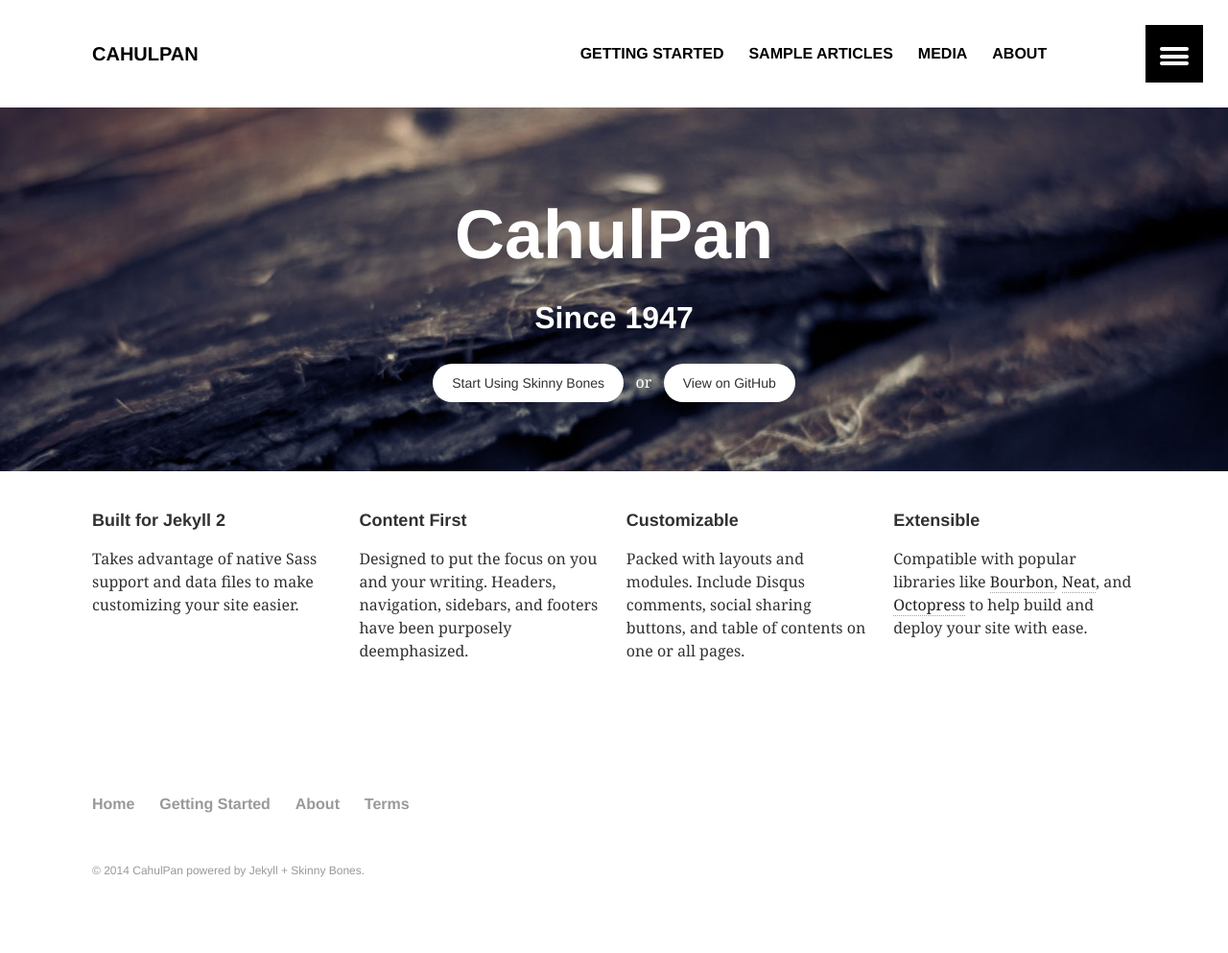
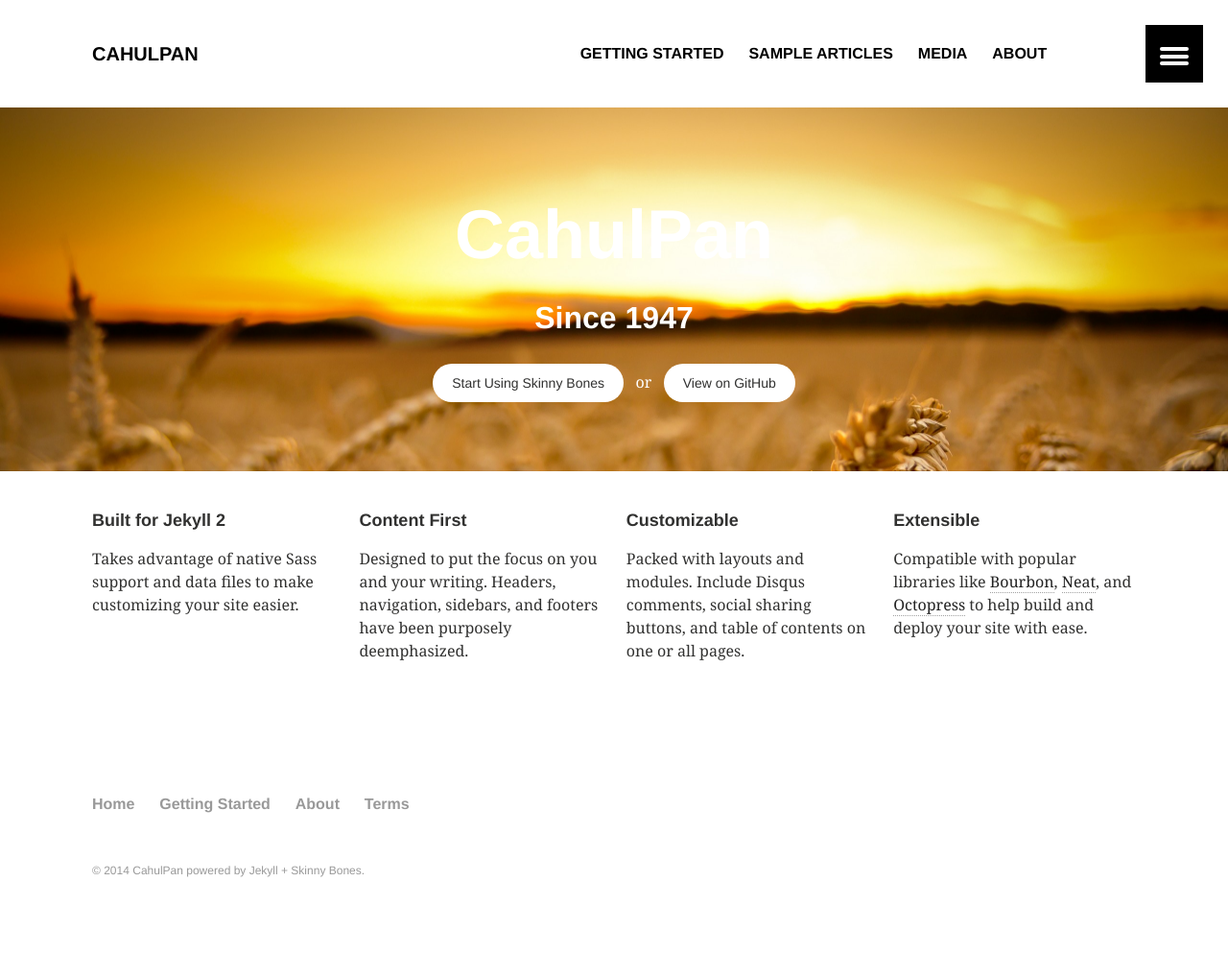
Before and after one commit to lxMBIT/cahulpan, a Jekyll site: the page built from index.md, in a window 1280 px wide. Shown: the whole page at 96% size. Built offline with Jekyll 4.4.1, drawn with Linux system fonts in a browser that asks for light colours.

Commit message:
Featureimage

```diff
--- a/index.md
+++ b/index.md
@@ -2,7 +2,7 @@
 layout: home
 permalink: /
 image:
-  feature: wood-texture-1600x800.jpg
+  feature: wheat.jpg
 ---
 
 <div class="tiles">
```
Also changed, not shown: images/wheat.jpg (added).
